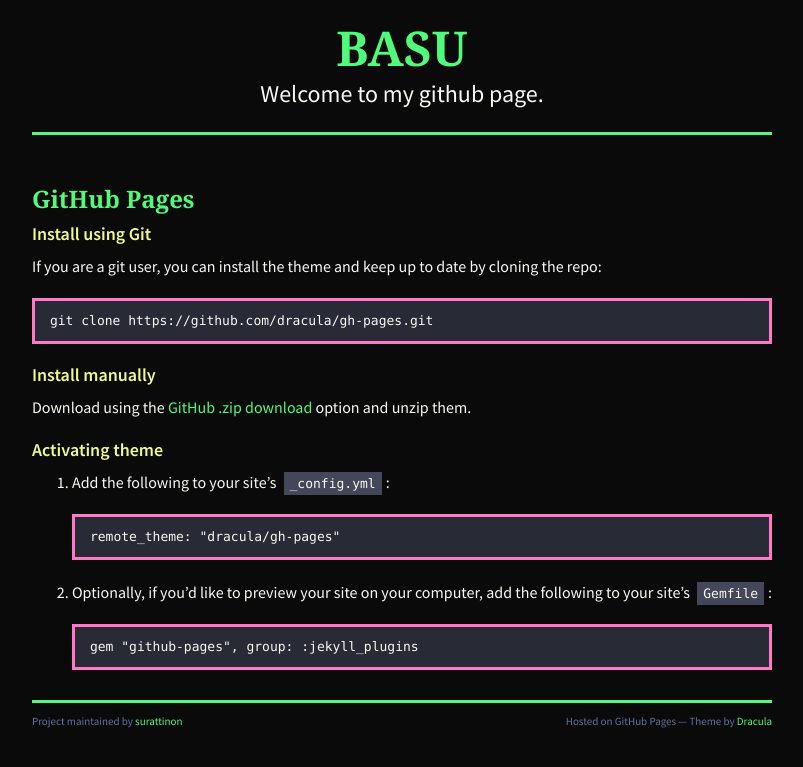
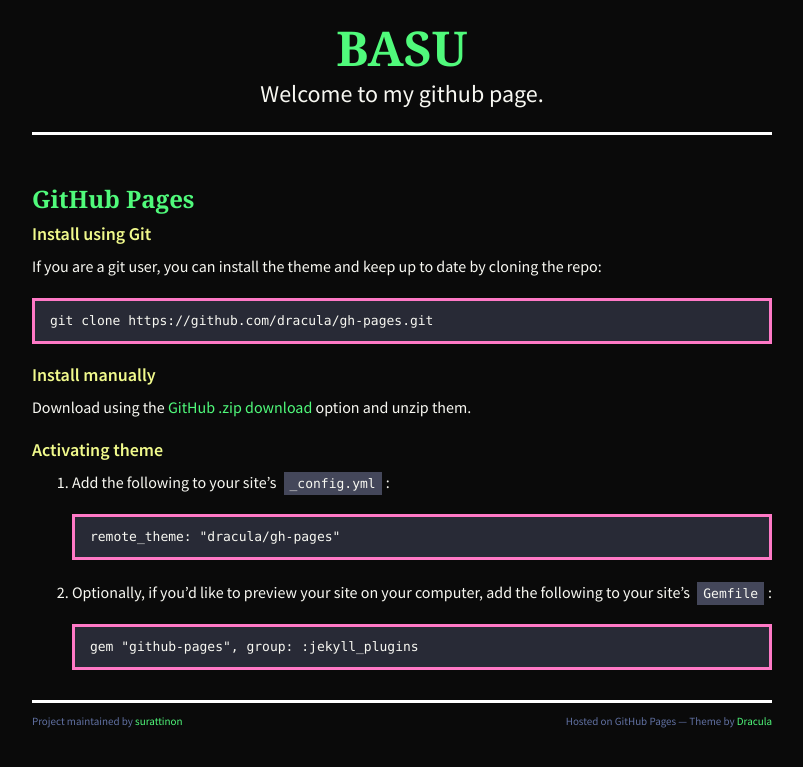
Before and after one commit to surattinon/surattinon.github.io, a Jekyll site: the page built from INSTALL.md, in a window 1280 px wide. Shown: the top 767 px of the page, without its empty margins (238-1041 px from the left). Built offline with Jekyll 4.4.1, drawn with Linux system fonts in a browser that asks for light colours; nearby versions of some CDN libraries; our own code applies the rules of GitHub Pages for plain Markdown files.

Commit message:
update..

```diff
--- a/_sass/jekyll-theme-dracula.scss
+++ b/_sass/jekyll-theme-dracula.scss
@@ -175,7 +175,7 @@ hr {
   outline: none;
   height: 3px;
   margin: 0 0 20px;
-  background: $green;
+  background: #fff;
 }
 
 dt {
```
